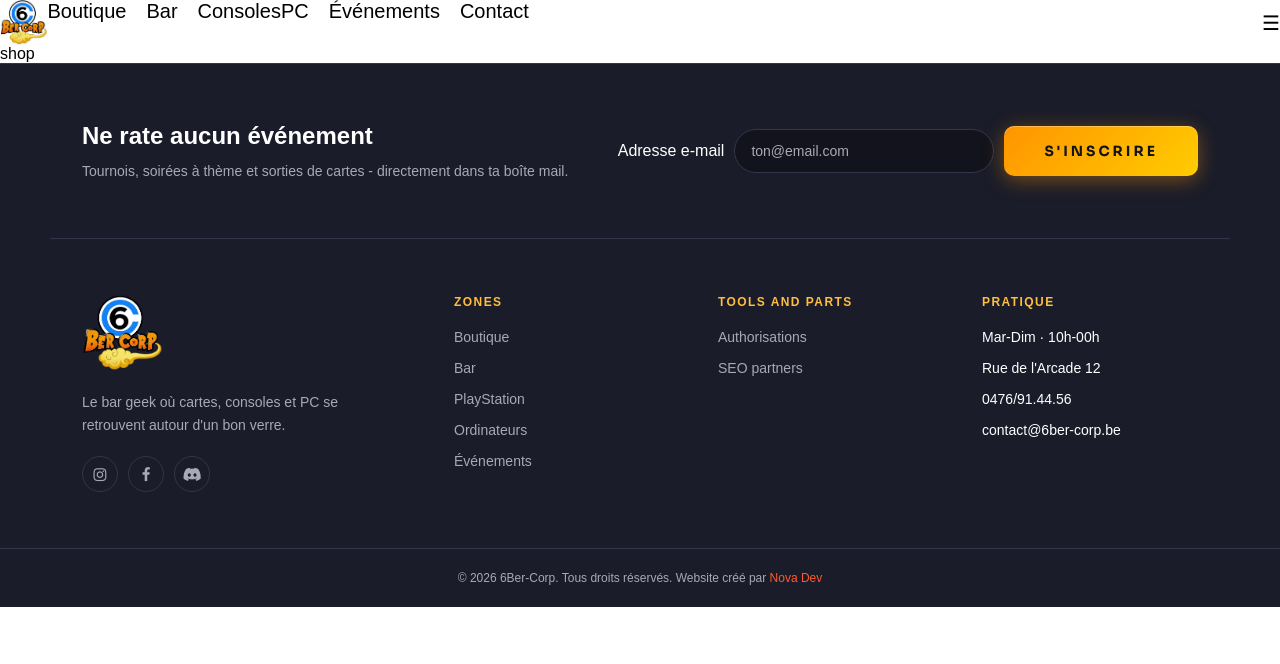
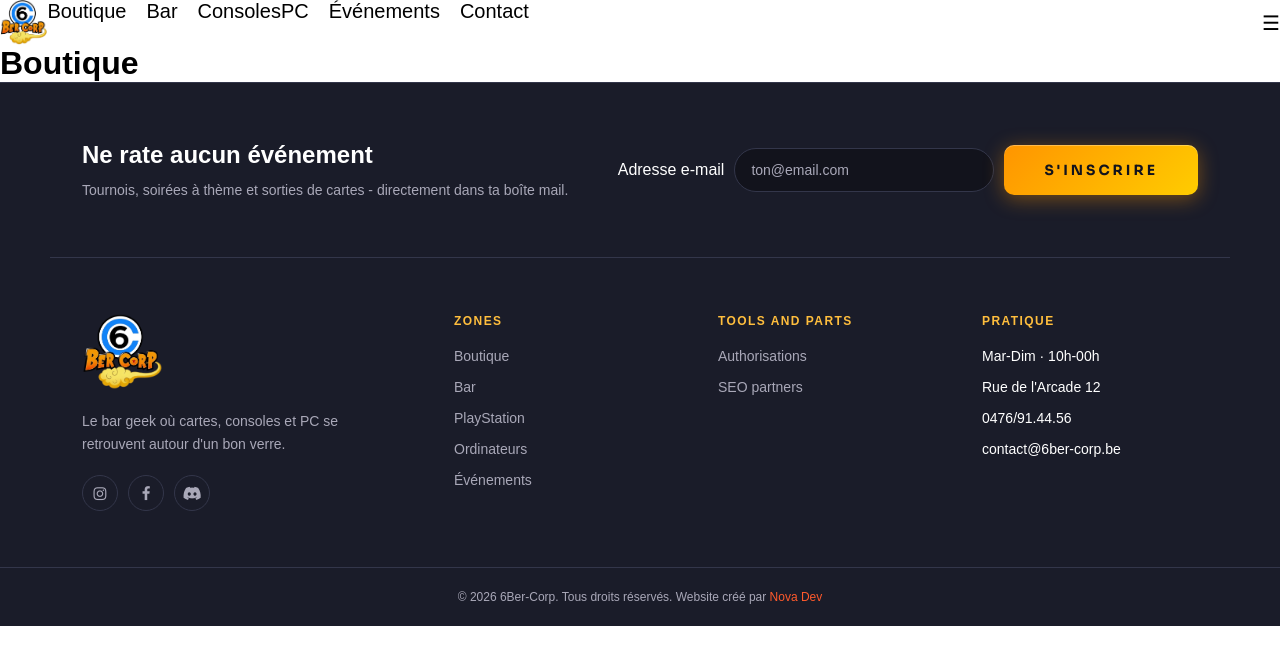
Before and after one commit to manuplp0610-commits/6-ber-corp, a React (Vite) app: page /shop in a window 1280 px wide. Shown: the top 664 px of the page. Built offline with nearby package versions, Linux system fonts and the light colour scheme.

Commit message:
correction route + infrastructure

```diff
--- a/src/layout/Layout.jsx
+++ b/src/layout/Layout.jsx
@@ -1,14 +1,19 @@
-// Layout.jsx
 import { Outlet } from "react-router-dom";
+import NavBar from "../components/navBar/NavBar";
 import Footer from "../components/footer/Footer";
 
-function Layout() {
+export default function Layout() {
   return (
     <>
-      <Outlet />
+      <header>
+        <NavBar variant="default" />
+      </header>
+
+      <main>
+        <Outlet />
+      </main>
+
       <Footer />
     </>
   );
 }
-
-export default Layout;
--- a/src/pages/bar/Bar.jsx
+++ b/src/pages/bar/Bar.jsx
@@ -1,9 +1,6 @@
-import NavBare from "../../components/navBar/NavBar";
-
 export default function Bar() {
   return (
     <div>
-      <NavBare variant="default" />
       <div className="bar">bar</div>
     </div>
   );
--- a/src/pages/computer/Computer.jsx
+++ b/src/pages/computer/Computer.jsx
@@ -1,9 +1,6 @@
-import NavBare from "../../components/navBar/NavBar";
-
 export default function Computer() {
   return (
     <div>
-      <NavBare variant="default" />
       <div className="computer">computer</div>
     </div>
   );
--- a/src/pages/console/Console.jsx
+++ b/src/pages/console/Console.jsx
@@ -1,9 +1,6 @@
-import NavBare from "../../components/navBar/NavBar";
-
 export default function Console() {
   return (
     <div>
-      <NavBare variant="default" />
       <div className="console">console</div>
     </div>
   );
--- a/src/pages/events/Event.jsx
+++ b/src/pages/events/Event.jsx
@@ -1,9 +1,6 @@
-import NavBare from "../../components/navBar/NavBar";
-
 export default function Event() {
   return (
     <div>
-      <NavBare variant="default" />
       <div>event</div>
     </div>
   );
--- a/src/pages/home/Home.jsx
+++ b/src/pages/home/Home.jsx
@@ -1,9 +1,14 @@
 import Hero from "../../components/hero/Hero";
+import Footer from "../../components/footer/Footer";
 
 export default function Home() {
   return (
-    <main>
-      <Hero />
-    </main>
+    <>
+      <header>
+        <Hero />
+      </header>
+      <main></main>
+      <Footer />
+    </>
   );
 }
--- a/src/pages/shop/Shop.jsx
+++ b/src/pages/shop/Shop.jsx
@@ -1,10 +1,3 @@
-import NavBare from "../../components/navBar/NavBar";
-
 export default function Shop() {
-  return (
-    <div>
-      <NavBare variant="default" />
-      <div>shop</div>
-    </div>
-  );
+  return <h1>Boutique</h1>;
 }
--- a/src/router/Router.jsx
+++ b/src/router/Router.jsx
@@ -2,35 +2,47 @@ import { createBrowserRouter } from "react-router-dom";
 
 import Home from "../pages/home/Home";
 import Layout from "../layout/Layout";
+import Shop from "../pages/shop/Shop";
 import Bar from "../pages/bar/Bar";
+import Console from "../pages/console/Console";
 import Computer from "../pages/computer/Computer";
-import Console from "../pages/console/Console";
 import Event from "../pages/events/Event";
-import NoFound from "../pages/noFound/NoFound";
-import Shop from "../pages/shop/Shop";
 
-const router = createBrowserRouter(
-  [
-    {
-      path: "/",
-      element: <Layout />,
-      errorElement: <NoFound />,
-      children: [
-        { index: true, element: <Home /> },
-        { path: "shop", element: <Shop /> },
-        { path: "computer", element: <Computer /> },
-        { path: "console", element: <Console /> },
-        { path: "bar", element: <Bar /> },
-        { path: "event", element: <Event /> },
-        { path: "*", element: <NoFound /> },
-      ],
-    },
-  ],
+const router = createBrowserRouter([
   {
-    future: {
-      v7_startTransition: true,
-    },
+    path: "/",
+    element: <Home />,
   },
-);
+
+  {
+    element: <Layout />,
+    children: [
+      {
+        path: "/shop",
+        element: <Shop />,
+      },
+      {
+        path: "/bar",
+        element: <Bar />,
+      },
+      {
+        path: "/console",
+        element: <Console />,
+      },
+      {
+        path: "/computer",
+        element: <Computer />,
+      },
+      {
+        path: "/event",
+        element: <Event />,
+      },
+      {
+        path: "/console",
+        element: <Console />,
+      },
+    ],
+  },
+]);
 
 export default router;
```
